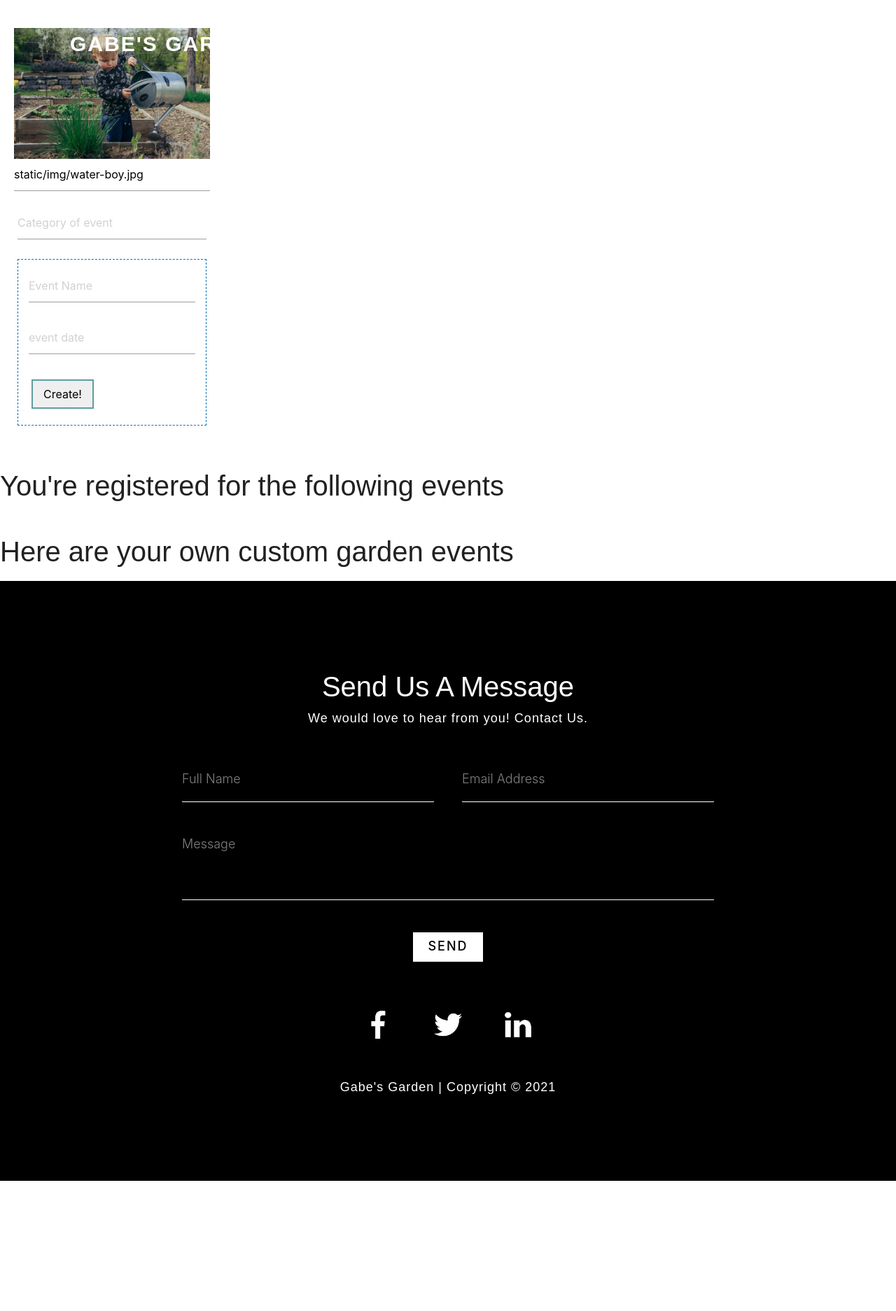
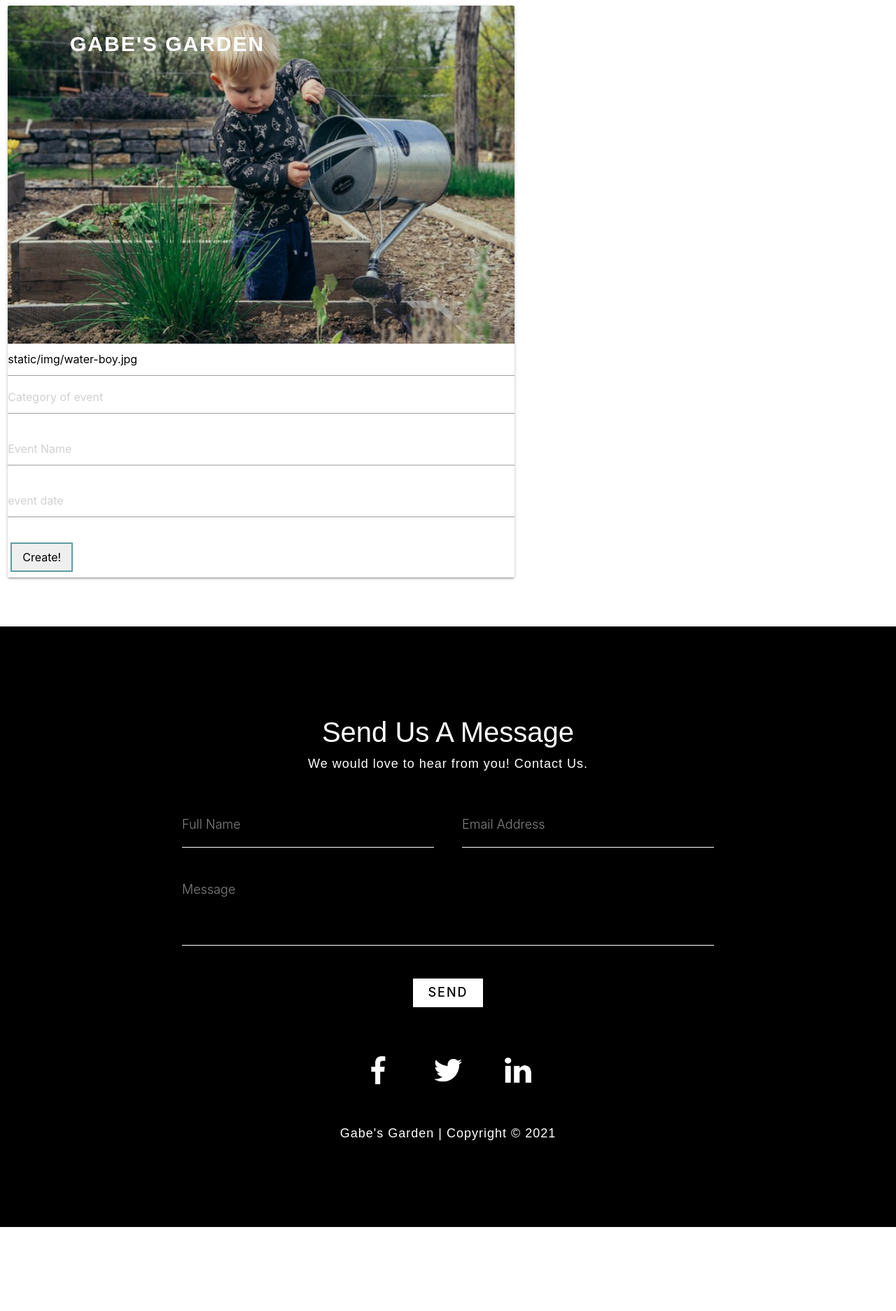
Before and after one commit to Code-Institute-Submissions/susanmarie87-The-Garden_NovResub, a Flask app: template templates/profile.html in a window 1280 px wide. Shown: the whole page at 70% size. Before the commit the page ends 1687 px from the top, so only its background shows below. Run offline with Flask 2, Linux system fonts and the light colour scheme; the template is opened without the code that fills it, so the values that code supplies are empty; some libraries are stand-ins or nearby versions.

Commit message:
Corrected cards and alt attribute

```diff
--- a/templates/profile.html
+++ b/templates/profile.html
@@ -1,12 +1,14 @@
 {% extends "base.html" %}
 {% block content %}
 
+
+<div class="container-profile">
     <form class="" method="POST" action="{{ url_for('create_event') }}">
-    <div class="wrapper">
-        <div class="cards_wrap">
-            <div class="card_item">
-                <div class="card_inner">
-                    <div class="card_top">
+        <div class="row">
+            <div class="col s12 m7">
+                <div class="profile-card">
+                    <div class="card">
+                        <div class="card-image">
                             <img src="/static/img/water-boy.jpg" alt="new_event_image" />
                             <input type="text" name="image" value="static/img/water-boy.jpg">
                         </div>
@@ -22,8 +24,8 @@
                                 <p>
                                     <input type="text" name="event_date" placeholder="event date">
                                 </p>
-                            <button class="button1" value="new event" name="new event" type="submit">Create!</button>
-                        </div>
+                                <button class="button1" value="new event" name="new event"
+                                    type="submit">Create!</button>
                             </div>
                         </div>
                     </div>
@@ -31,15 +33,16 @@
             </div>
     </form>
 
-<h3>You're registered for the following events {{username}}</h3>
+
+    <!--<h5 class="registered-flash">You're registered for the following events: {{username}}</h5>-->
     <form class="" method="POST" action="{{ url_for('unregister_event') }}">
-    <div class="wrapper">
-        <div class="cards_wrap">
+
 
         {% for event in events %}
-            <div class="card_item">
-                <div class="card_inner">
-                    <div class="card_top">
+        <div class="row">
+            <div class="col s12 m7">
+                <div class="card-2">
+                    <div class="card-image">
                         <img src="../{{event.image}}" alt="{{event.event_name}}" />
                     </div>
                     <div class="card_bottom">
@@ -62,16 +65,18 @@
                     </div>
                 </div>
             </div>
+        </div>
 
         {% endfor %}
 </div>
+</div>
 </form>
 
-<h3>Here are your own custom garden events {{username}}</h3>
+<!--<h3>Here are your own custom garden events {{username}}</h3>-->
 <form class="" method="POST">
-    <div class="wrapper">
-        <div class="cards_wrap">
-
+    <div class="row">
+        <div class="col s12 m7">
+            <div class="card">
                 {% for event in my_events %}
                 <div class="card_item">
                     <div class="card_inner">
@@ -105,6 +110,11 @@
 
                 {% endfor %}
             </div>
+        </div>
+    </div>
+    </div>
 </form>
 
+
+
 {% endblock %}
```
Lines whose indentation alone changed are shown as unchanged.
